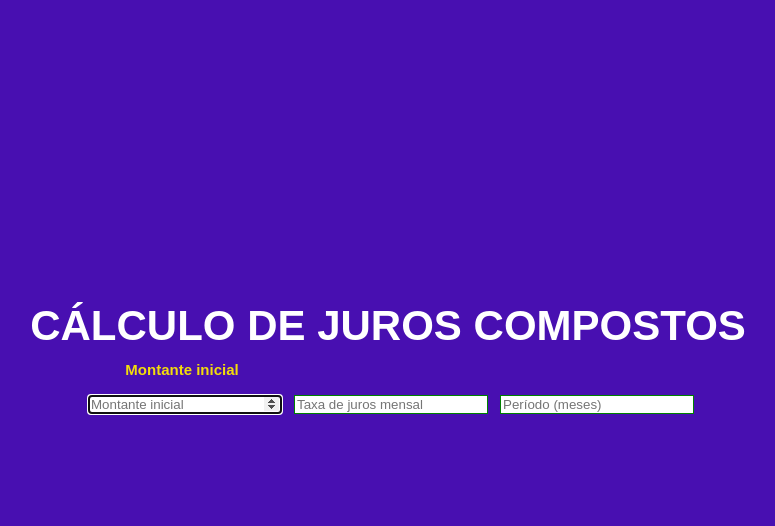
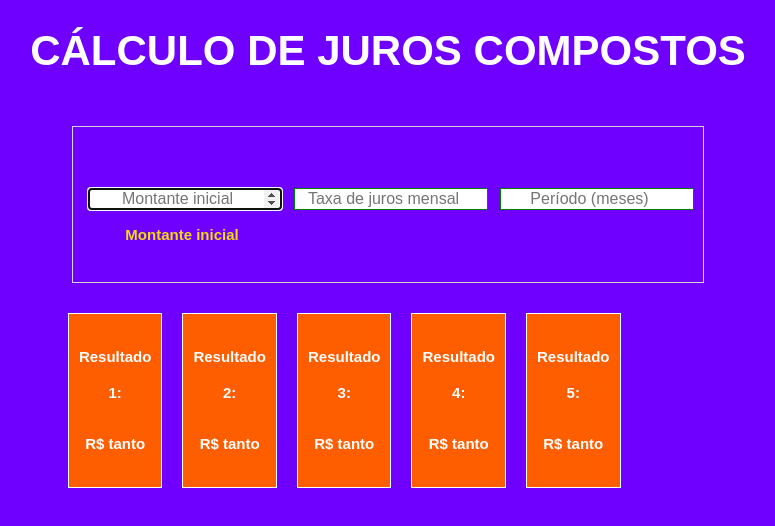
Before and after one commit to alm9/React-Juros-Compostos, a React (Create React App) app: page / in a window 1280 px wide. Shown: the top 526 px of the page, without its empty margins (252-1027 px from the left). Built offline with nearby package versions, Linux system fonts and the light colour scheme.

Commit message:
add boxes

```diff
--- a/src/App.css
+++ b/src/App.css
@@ -3,18 +3,19 @@
 }
 
 .App-header {
-  background-color: #480fb1;
+  background-color: #6f00ff;
   min-height: 100vh;
   display: flex;
   flex-direction: column;
   align-items: center;
-  justify-content: center;
+  /* justify-content: center; */
   font-size: calc(5px + 2vmin);
   color: white;
 }
 
 h1 {
   color: #ffffff;
+  padding: 15px;
   font-family: 'Raleway', sans-serif;
   /* font-size: 62px; */
   font-weight: 800;
--- a/src/Form.css
+++ b/src/Form.css
@@ -1,4 +1,22 @@
+.Form {
+  display: inline-grid;
+  justify-items: center;
+
+  /* align-items: center;
+  align-content: center;
+  text-align: center;
+  vertical-align: center; */
+}
+
 .Inputs {
+  align-items: center;
+  padding: 15px;
+  /* text: */
+  font-size: 15px;
+  width: 600px;
+  /* margin: 50px; */
+  padding-top: 40px;
+  border: 1px solid lightgray;
   /* display: flex; */
   display: grid;
   grid-template-columns: repeat(3, 1fr);
@@ -8,27 +26,36 @@
   grid-gap: 1px 18px;
   /* margem interna que afasta os elementos da borda do grid: */
   /* padding: 20px 10px; */
+}
 
-  /* text: */
+.Boxes {
   font-size: 15px;
-  width: 600px;
-  /* margin: 0 auto; */
-  /* padding-top: 40px; */
+  margin-top: 20px;
+  display: flex;
+  flex-direction: row;
+  flex-wrap: wrap;
+  align-items: center;
+}
+
+.Box {
+  background: rgb(255, 94, 0);
+  margin: 10px;
+  flex: 0;
+  padding: 10px;
+  border: 1px solid white;
+  /* flex-basis: 20%; */
 }
 
 /* ABAIXO = INPUT FLUTUANTE: */
 
-.meu-box {
-  position: relative;
-}
+.input {
+  text-align: center;
 
-.input {
   width: 100%;
   position: relative;
-  /* font-size: 16px; */
+  font-size: 16px;
   color: #5b5b5b;
   border: 1px green solid;
-  /* padding: 10px 10px 10px 15px; */
   box-sizing: content-box;
   /* z-index: 1; */
 }
@@ -41,10 +68,7 @@
 
   color: rgb(108, 0, 197);
   font-weight: bold;
-  top: 0;
-  bottom: 0;
-  left: 0;
-  right: 0;
+  top: -35%;
   transition: 0.1s;
 }
 
@@ -53,6 +77,6 @@
   margin-top: 0px;
   top: -70%;
   /* z-index: 2; */
-  transition: 0.2s;
+  transition: 0.3s;
   color: rgb(243, 220, 11); /* teste */
 }
--- /dev/null
+++ b/src/components/Box.js
@@ -0,0 +1,5 @@
+import React from 'react';
+
+export default function Box({ value, children }) {
+  return <div className="Box">{children}</div>;
+}
--- a/src/components/Form.js
+++ b/src/components/Form.js
@@ -1,16 +1,22 @@
 import React from 'react';
 import Input from './Input';
 import '../Form.css';
+import Box from './Box';
+
+// const v = [1, 2, 3, 4, 5, 6, 7, 8, 9, 10, 11, 12, 13, 14, 15];
+const v = [1, 2, 3, 4, 5];
 
 export default function Form() {
   return (
     // <div className="container">
-    <div className="meu-box">
+    <div className="Form">
       <div className="Inputs">
         <Input
           id={'inputMontante'}
           foco={true}
           label={'Montante inicial'}
+          step={100}
+
           // value={gradeValue}
           // onChange={handleGradeChange}
         />
@@ -21,6 +27,16 @@ export default function Form() {
         />
         <Input id={'inputTaxaJuros'} foco={false} label={'Período (meses)'} />
       </div>
+      <div className="Boxes">
+        {v.map((item) => (
+          <Box key={item}>
+            <span className="resultado">
+              <p>Resultado {item}:</p>
+              <p>R$ tanto</p>
+            </span>
+          </Box>
+        ))}
+      </div>
     </div>
   );
 }
--- a/src/components/Input.js
+++ b/src/components/Input.js
@@ -1,13 +1,13 @@
 import React from 'react';
 
-export default function Input({ id, foco, label }) {
+export default function Input({ id, foco, label, step }) {
   return (
     <div>
       <input
         className="input"
         id={id}
         type="number"
-        step="1"
+        step={step}
         autoFocus={foco}
         placeholder={label}
       />
```
